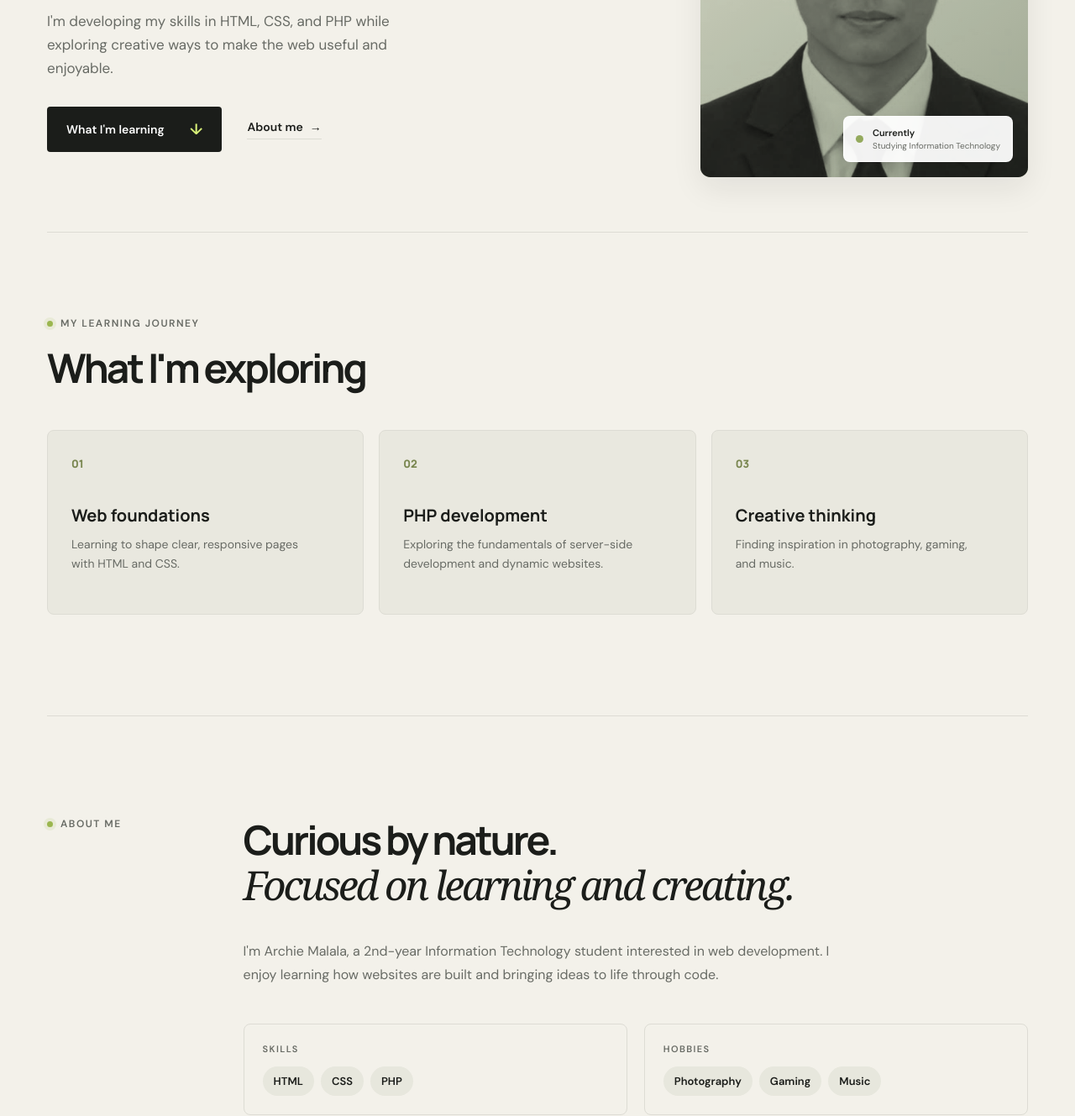
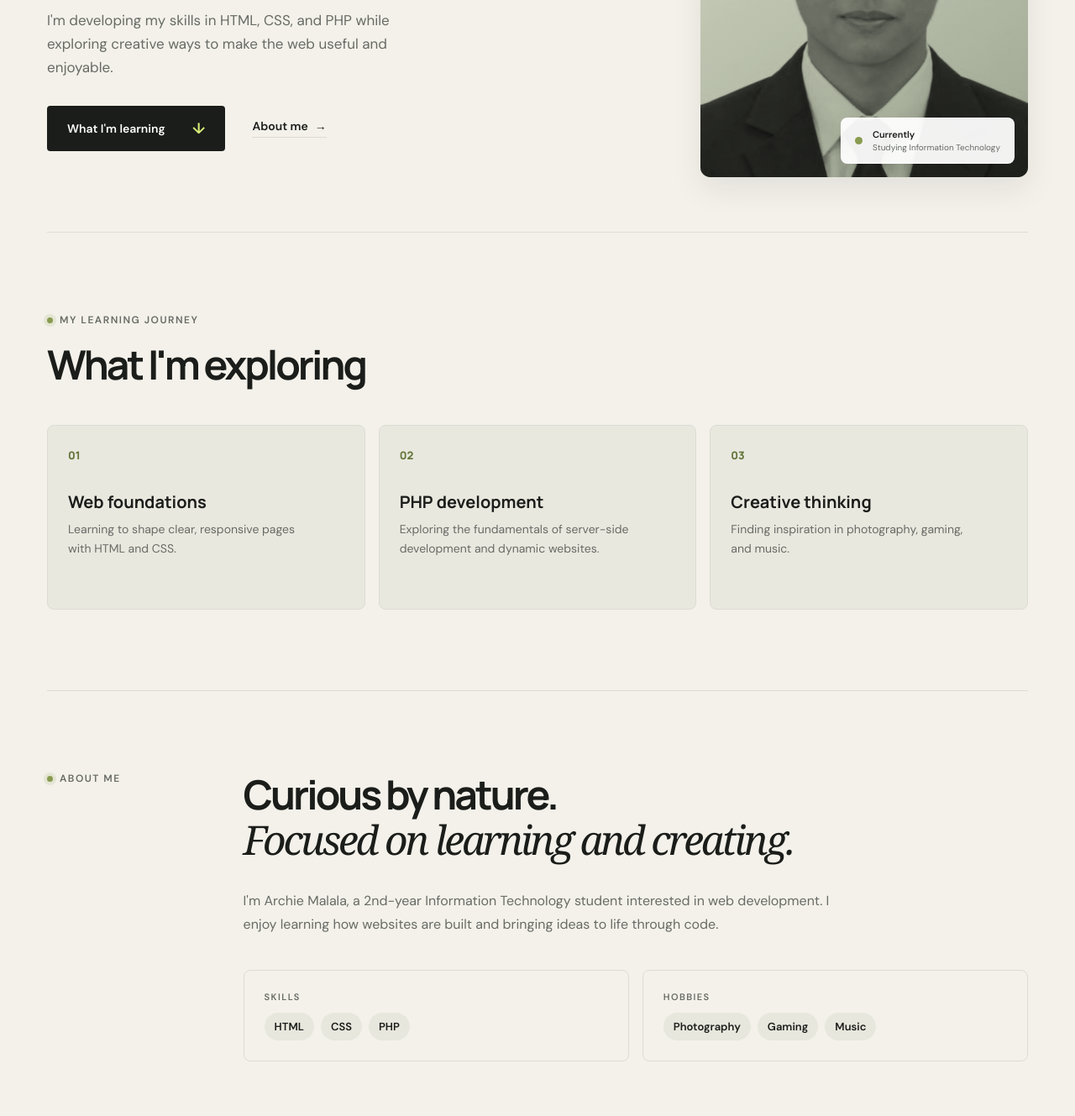
Before and after one commit to ching1008/Malala-project-1, a plain HTML site: page index.html in a window 1280 px wide. Shown: the part 466-1795 px from the top of the page at 84% size. Drawn offline with Linux system fonts and the light colour scheme.

Commit message:
add consistent color palette and spacing

```diff
--- a/styles.css
+++ b/styles.css
@@ -3,15 +3,47 @@
   --muted: #686b65;
   --cream: #f3f1ea;
   --page-bg: #e8e7df;
-  --white: #fff;
+  --surface: #e9e8df;
+  --surface-soft: #e7e7dd;
   --lime: #d7ef78;
   --line: #dddcd4;
-  --card: #e9e8df;
-  --tag: #e7e7dd;
+  --accent: #899b50;
+  --accent-strong: #64763a;
+  --accent-soft: rgba(137, 155, 80, 0.14);
+  --accent-ink: #1b1d1a;
   --inverse-bg: #1b1d1a;
   --inverse-text: #fff;
   --raised-bg: rgba(255, 255, 255, 0.94);
   --raised-border: rgba(255, 255, 255, 0.8);
+  --switch-track: #b8b8b0;
+  --switch-thumb: #fff;
+  --portrait-base: #ccd0bb;
+  --portrait-start: #edf0dc;
+  --portrait-end: #adb7a0;
+  --shadow-page: 0 20px 60px rgba(35, 38, 31, 0.08);
+  --shadow-image: 0 14px 36px rgba(27, 29, 26, 0.08);
+  --shadow-float: 0 10px 30px rgba(27, 29, 26, 0.12);
+  --shadow-lift: 0 14px 30px rgba(27, 29, 26, 0.09);
+  --shadow-card: 0 10px 24px rgba(27, 29, 26, 0.07);
+  --shadow-button: 0 8px 18px rgba(27, 29, 26, 0.14);
+  --space-1: 0.25rem;
+  --space-2: 0.5rem;
+  --space-3: 0.75rem;
+  --space-4: 1rem;
+  --space-5: 1.25rem;
+  --space-6: 1.5rem;
+  --space-8: 2rem;
+  --space-10: 2.5rem;
+  --space-12: 3rem;
+  --space-16: 4rem;
+  --space-20: 5rem;
+  --space-24: 6rem;
+  --page-gutter: 3.5rem;
+  --radius-sm: 0.25rem;
+  --radius-md: 0.5rem;
+  --radius-lg: 0.75rem;
+  --radius-xl: 1rem;
+  --radius-pill: 999px;
   color-scheme: light;
 }
 
@@ -49,13 +81,24 @@ body:has(.theme-input:checked) {
   --ink: #f2f1e9;
   --muted: #b0b3aa;
   --cream: #1c201b;
+  --surface: #252a23;
+  --surface-soft: #33392d;
   --line: #3b4137;
-  --card: #252a23;
-  --tag: #33392d;
+  --accent: #a6bd68;
+  --accent-strong: #c5d98a;
+  --accent-soft: rgba(166, 189, 104, 0.18);
+  --accent-ink: #1b1d1a;
   --inverse-bg: #d7ef78;
   --inverse-text: #1b1d1a;
   --raised-bg: rgba(35, 40, 33, 0.96);
   --raised-border: rgba(255, 255, 255, 0.12);
+  --switch-track: #64763a;
+  --shadow-page: 0 20px 60px rgba(0, 0, 0, 0.2);
+  --shadow-image: 0 14px 36px rgba(0, 0, 0, 0.2);
+  --shadow-float: 0 10px 30px rgba(0, 0, 0, 0.28);
+  --shadow-lift: 0 14px 30px rgba(0, 0, 0, 0.22);
+  --shadow-card: 0 10px 24px rgba(0, 0, 0, 0.2);
+  --shadow-button: 0 8px 18px rgba(0, 0, 0, 0.22);
   color-scheme: dark;
 }
 
@@ -66,17 +109,17 @@ a {
 
 .page-shell {
   max-width: 1440px;
-  margin: 24px auto;
+  margin: var(--space-6) auto;
   overflow: hidden;
   background: var(--cream);
   color: var(--ink);
-  border-radius: 16px;
-  box-shadow: 0 20px 60px rgba(35, 38, 31, 0.08);
+  border-radius: var(--radius-xl);
+  box-shadow: var(--shadow-page);
   transition: background-color 200ms ease, color 200ms ease;
 }
 
 .container {
-  width: calc(100% - 112px);
+  width: calc(100% - var(--page-gutter) - var(--page-gutter));
   max-width: 1248px;
   margin-inline: auto;
 }
@@ -96,7 +139,7 @@ a {
 .brand {
   display: flex;
   align-items: center;
-  gap: 10px;
+  gap: var(--space-2);
   font-family: "Manrope", sans-serif;
   font-size: 14px;
   font-weight: 800;
@@ -108,8 +151,8 @@ a {
 }
 
 .brand-mark {
-  width: 34px;
-  height: 34px;
+  width: 2.125rem;
+  height: 2.125rem;
   display: grid;
   place-items: center;
   color: var(--inverse-text);
@@ -127,7 +170,7 @@ a {
 .nav-links {
   display: flex;
   align-items: center;
-  gap: 36px;
+  gap: var(--space-8);
   font-size: 14px;
   font-weight: 600;
 }
@@ -169,7 +212,7 @@ a {
 .theme-toggle {
   display: inline-flex;
   align-items: center;
-  gap: 7px;
+  gap: var(--space-2);
   cursor: pointer;
   font-size: 13px;
   font-weight: 700;
@@ -185,7 +228,7 @@ a {
   width: 30px;
   height: 17px;
   margin-left: 1px;
-  background: #b8b8b0;
+  background: var(--switch-track);
   border-radius: 999px;
   transition: background 180ms ease;
 }
@@ -196,14 +239,14 @@ a {
   left: 3px;
   width: 11px;
   height: 11px;
-  background: #fff;
+  background: var(--switch-thumb);
   border-radius: 50%;
   content: "";
   transition: transform 180ms ease;
 }
 
 .theme-input:checked + .page-shell .theme-track {
-  background: #8ca23e;
+  background: var(--accent);
 }
 
 .theme-input:checked + .page-shell .theme-track::after {
@@ -211,7 +254,7 @@ a {
 }
 
 .theme-input:focus-visible ~ .page-shell .theme-toggle {
-  outline: 2px solid #8ca23e;
+  outline: 2px solid var(--accent-strong);
   outline-offset: 5px;
   border-radius: 2px;
 }
@@ -244,8 +287,8 @@ a {
 .eyebrow {
   display: flex;
   align-items: center;
-  gap: 9px;
-  margin: 0 0 24px;
+  gap: var(--space-2);
+  margin: 0 0 var(--space-6);
   color: var(--muted);
   font-size: 12px;
   font-weight: 700;
@@ -256,9 +299,9 @@ a {
 .eyebrow span {
   width: 7px;
   height: 7px;
-  background: #9bb64f;
+  background: var(--accent);
   border-radius: 50%;
-  box-shadow: 0 0 0 4px rgba(155, 182, 79, 0.13);
+  box-shadow: 0 0 0 4px var(--accent-soft);
 }
 
 .hero h1 {
@@ -278,7 +321,7 @@ h2 em {
 
 .hero-description {
   max-width: 480px;
-  margin: 26px 0 32px;
+  margin: var(--space-6) 0 var(--space-8);
   color: var(--muted);
   font-size: 17px;
   line-height: 1.65;
@@ -287,17 +330,17 @@ h2 em {
 .hero-actions {
   display: flex;
   align-items: center;
-  gap: 30px;
+  gap: var(--space-8);
 }
 
 .button {
   display: inline-flex;
   align-items: center;
   justify-content: center;
-  gap: 30px;
+  gap: var(--space-8);
   min-height: 54px;
-  padding: 0 23px;
-  border-radius: 4px;
+  padding: 0 var(--space-6);
+  border-radius: var(--radius-sm);
   font-size: 14px;
   font-weight: 700;
   transition: transform 180ms ease, background-color 180ms ease, box-shadow 180ms ease;
@@ -305,7 +348,7 @@ h2 em {
 
 .button:hover {
   transform: translateY(-2px);
-  box-shadow: 0 8px 18px rgba(27, 29, 26, 0.14);
+  box-shadow: var(--shadow-button);
 }
 
 .button:active {
@@ -316,7 +359,7 @@ h2 em {
 .text-link:focus-visible,
 .nav-cta:focus-visible,
 .footer > a:focus-visible {
-  outline: 2px solid #8ca23e;
+  outline: 2px solid var(--accent-strong);
   outline-offset: 4px;
 }
 
@@ -336,7 +379,7 @@ h2 em {
   font-size: 14px;
   font-weight: 700;
   border-bottom: 1px solid var(--line);
-  padding-bottom: 5px;
+  padding-bottom: var(--space-1);
   transition: opacity 180ms ease, transform 180ms ease;
 }
 
@@ -345,7 +388,7 @@ h2 em {
 }
 
 .text-link span {
-  margin-left: 8px;
+  margin-left: var(--space-2);
 }
 
 .hero-visual {
@@ -360,9 +403,9 @@ h2 em {
   width: 390px;
   height: 500px;
   overflow: hidden;
-  background: #ccd0bb;
+  background: var(--portrait-base);
   border-radius: 200px 200px 12px 12px;
-  box-shadow: 0 14px 36px rgba(27, 29, 26, 0.08);
+  box-shadow: var(--shadow-image);
 }
 
 .portrait-card img {
@@ -384,29 +427,29 @@ h2 em {
 .portrait-glow {
   position: absolute;
   inset: 0;
-  background: linear-gradient(145deg, #edf0dc 0%, #adb7a0 100%);
+  background: linear-gradient(145deg, var(--portrait-start) 0%, var(--portrait-end) 100%);
 }
 
 .status-card {
   position: absolute;
   z-index: 3;
-  right: 18px;
-  bottom: 18px;
+  right: var(--space-4);
+  bottom: var(--space-4);
   display: flex;
   align-items: center;
-  gap: 11px;
+  gap: var(--space-3);
   min-width: 190px;
-  padding: 12px 14px;
+  padding: var(--space-3) var(--space-4);
   background: var(--raised-bg);
   border: 1px solid var(--raised-border);
-  border-radius: 8px;
-  box-shadow: 0 10px 30px rgba(27, 29, 26, 0.12);
+  border-radius: var(--radius-md);
+  box-shadow: var(--shadow-float);
 }
 
 .status-dot {
   width: 9px;
   height: 9px;
-  background: #94aa5d;
+  background: var(--accent);
   border-radius: 50%;
 }
 
@@ -426,7 +469,7 @@ h2 em {
 }
 
 .work {
-  padding: 100px 0 120px;
+  padding: var(--space-24) 0;
   border-top: 1px solid var(--line);
 }
 
@@ -434,11 +477,11 @@ h2 em {
   display: flex;
   align-items: end;
   justify-content: space-between;
-  margin-bottom: 42px;
+  margin-bottom: var(--space-10);
 }
 
 .section-heading .eyebrow {
-  margin-bottom: 12px;
+  margin-bottom: var(--space-3);
 }
 
 .section-heading h2,
@@ -456,33 +499,33 @@ h2 em {
 .focus-grid {
   display: grid;
   grid-template-columns: repeat(3, 1fr);
-  gap: 18px;
+  gap: var(--space-4);
 }
 
 .focus-card {
-  min-height: 220px;
-  padding: 28px;
-  background: var(--card);
+  min-height: 13.75rem;
+  padding: var(--space-6);
+  background: var(--surface);
   border: 1px solid var(--line);
-  border-radius: 8px;
+  border-radius: var(--radius-md);
   transition: transform 220ms ease, border-color 220ms ease, box-shadow 220ms ease;
 }
 
 .focus-card:hover {
   transform: translateY(-6px);
-  border-color: #9bb64f;
-  box-shadow: 0 14px 30px rgba(27, 29, 26, 0.09);
+  border-color: var(--accent);
+  box-shadow: var(--shadow-lift);
 }
 
 .focus-number {
-  color: #79864f;
+  color: var(--accent-strong);
   font-family: "Manrope", sans-serif;
   font-size: 13px;
   font-weight: 800;
 }
 
 .focus-card h3 {
-  margin: 38px 0 10px;
+  margin: var(--space-8) 0 var(--space-2);
   font-family: "Manrope", sans-serif;
   font-size: 20px;
 }
@@ -498,7 +541,7 @@ h2 em {
 .about {
   display: grid;
   grid-template-columns: 20% 80%;
-  padding: 120px 0;
+  padding: var(--space-24) 0;
   border-top: 1px solid var(--line);
 }
 
@@ -509,7 +552,7 @@ h2 em {
 }
 
 .about-details {
-  margin-top: 38px;
+  margin-top: var(--space-8);
 }
 
 .about-details > p {
@@ -523,25 +566,25 @@ h2 em {
 .personal-grid {
   display: grid;
   grid-template-columns: repeat(2, 1fr);
-  gap: 20px;
-  margin-top: 44px;
+  gap: var(--space-4);
+  margin-top: var(--space-10);
 }
 
 .personal-card {
-  padding: 22px;
+  padding: var(--space-6);
   border: 1px solid var(--line);
-  border-radius: 8px;
+  border-radius: var(--radius-md);
   transition: transform 200ms ease, border-color 200ms ease, box-shadow 200ms ease;
 }
 
 .personal-card:hover {
   transform: translateY(-4px);
-  border-color: #9bb64f;
-  box-shadow: 0 10px 24px rgba(27, 29, 26, 0.07);
+  border-color: var(--accent);
+  box-shadow: var(--shadow-card);
 }
 
 .personal-label {
-  margin: 0 0 14px;
+  margin: 0 0 var(--space-3);
   color: var(--muted);
   font-size: 11px;
   font-weight: 700;
@@ -552,13 +595,13 @@ h2 em {
 .tag-list {
   display: flex;
   flex-wrap: wrap;
-  gap: 8px;
+  gap: var(--space-2);
 }
 
 .tag-list span {
-  padding: 9px 13px;
-  background: var(--tag);
-  border-radius: 999px;
+  padding: var(--space-2) var(--space-3);
+  background: var(--surface-soft);
+  border-radius: var(--radius-pill);
   font-size: 13px;
   font-weight: 600;
   transition: transform 160ms ease, background-color 160ms ease;
@@ -570,7 +613,7 @@ h2 em {
 }
 
 .contact {
-  min-height: 350px;
+  min-height: 21.875rem;
   display: flex;
   flex-direction: column;
   align-items: center;
@@ -578,14 +621,14 @@ h2 em {
   text-align: center;
   color: var(--inverse-text);
   background: var(--inverse-bg);
-  border-radius: 10px;
-  margin-bottom: 48px;
-  width: calc(100% - 112px);
+  border-radius: var(--radius-md);
+  margin: 0 auto var(--space-12);
+  width: calc(100% - var(--page-gutter) - var(--page-gutter));
 }
 
 .contact .eyebrow {
   color: var(--inverse-text);
-  margin-bottom: 18px;
+  margin-bottom: var(--space-4);
   opacity: 0.72;
 }
 
@@ -594,21 +637,22 @@ h2 em {
 }
 
 .contact h2 {
-  margin-bottom: 28px;
+  margin-bottom: var(--space-6);
   font-size: 54px;
   line-height: 1.08;
 }
 
 .button-light {
-  color: #1b1d1a;
+  color: var(--accent-ink);
   background: var(--lime);
 }
 
 .footer {
-  height: 90px;
+  min-height: 5.5rem;
   display: grid;
   grid-template-columns: 1fr 1fr auto;
   align-items: center;
+  padding-block: var(--space-4);
   color: var(--muted);
   font-size: 12px;
   border-top: 1px solid var(--line);
@@ -627,13 +671,9 @@ h2 em {
 
 @media (max-width: 980px) {
   .page-shell {
+    --page-gutter: var(--space-6);
     margin: 0;
     border-radius: 0;
-  }
-
-  .container,
-  .contact {
-    width: calc(100% - 48px);
   }
 
   .hero {
@@ -653,7 +693,7 @@ h2 em {
   }
 
   .about-label {
-    margin-bottom: 24px;
+    margin-bottom: var(--space-6);
   }
 }
 
@@ -665,15 +705,15 @@ h2 em {
   .nav {
     height: auto;
     grid-template-columns: 1fr auto;
-    row-gap: 14px;
-    padding-block: 14px;
+    row-gap: var(--space-3);
+    padding-block: var(--space-3);
   }
 
   .nav-links {
     grid-column: 1 / -1;
     grid-row: 2;
     justify-content: center;
-    gap: clamp(20px, 8vw, 36px);
+    gap: clamp(var(--space-5), 8vw, var(--space-8));
   }
 
   .nav-cta {
@@ -683,7 +723,7 @@ h2 em {
   .hero {
     min-height: auto;
     grid-template-columns: 1fr;
-    padding-top: 70px;
+    padding-top: var(--space-16);
   }
 
   .hero h1 {
@@ -694,7 +734,7 @@ h2 em {
   .hero-visual {
     height: 500px;
     justify-content: center;
-    margin-top: 48px;
+    margin-top: var(--space-12);
   }
 
   .portrait-card {
@@ -703,7 +743,7 @@ h2 em {
   }
 
   .work {
-    padding: 80px 0;
+    padding: var(--space-20) 0;
   }
 
   .section-heading {
@@ -727,7 +767,7 @@ h2 em {
   }
 
   .about {
-    padding: 80px 0;
+    padding: var(--space-20) 0;
   }
 
   .about h2 {
@@ -749,13 +789,12 @@ h2 em {
 }
 
 @media (max-width: 420px) {
-  .container,
-  .contact {
-    width: calc(100% - 32px);
+  .page-shell {
+    --page-gutter: var(--space-4);
   }
 
   .brand {
-    gap: 7px;
+    gap: var(--space-2);
     font-size: 12px;
   }
 
@@ -790,8 +829,8 @@ h2 em {
   }
 
   .button-light {
-    gap: 14px;
-    padding-inline: 14px;
+    gap: var(--space-3);
+    padding-inline: var(--space-3);
   }
 }
 
```
